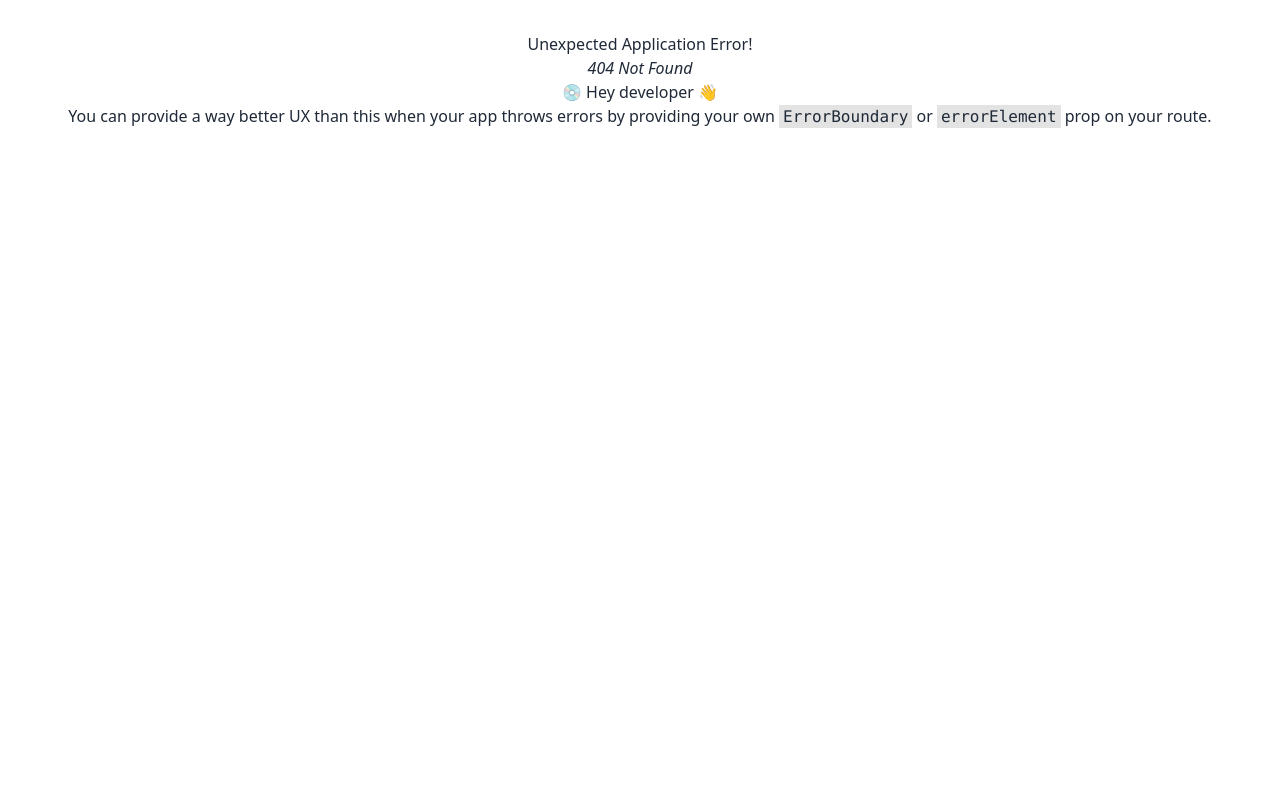
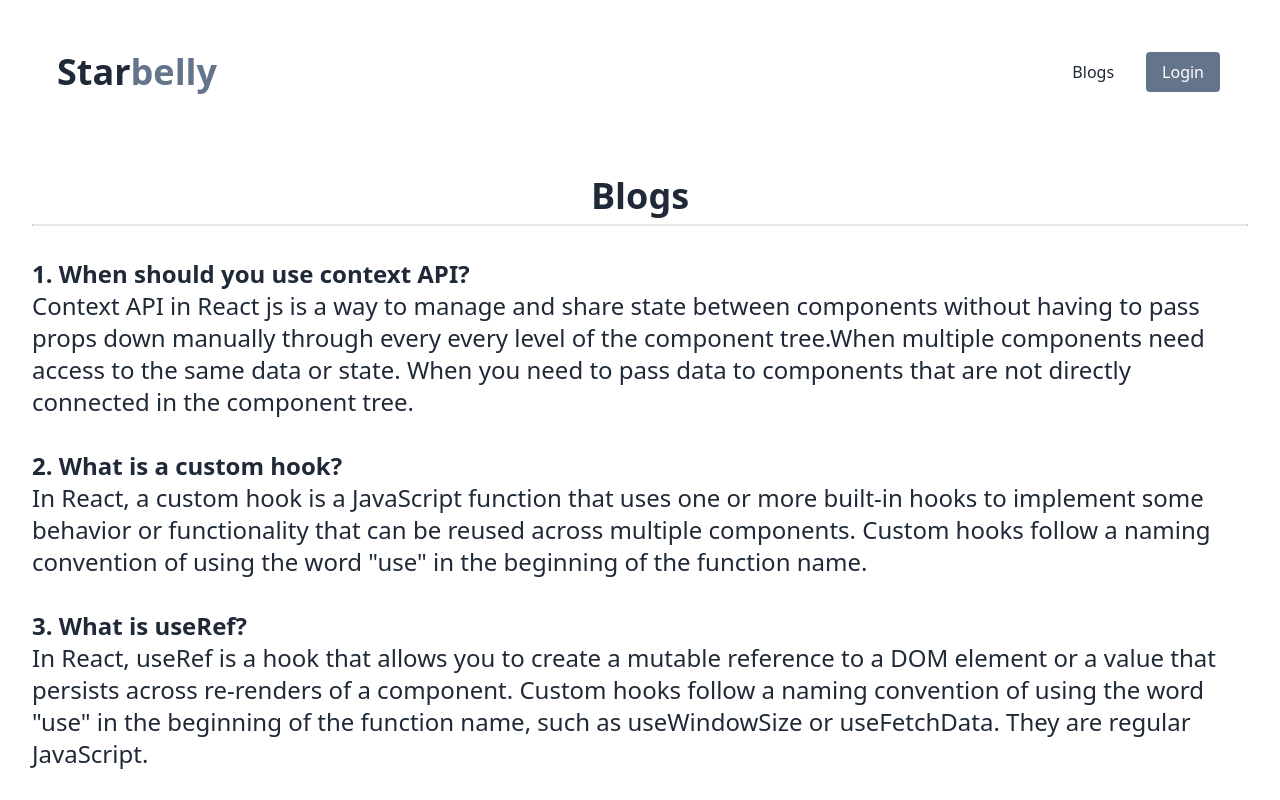
Before and after one commit to NafisAlMahmud/starbelly, a React (Vite) app: page /blogs in a window 1280 px wide. Before the commit this address had no page. Shown: the top 800 px of the page. Built offline with nearby package versions, Linux system fonts and the light colour scheme.

Commit message:
chef section done

```diff
--- /dev/null
+++ b/src/components/Home.jsx
@@ -0,0 +1,9 @@
+import React from "react";
+
+const Home = () => {
+  return <div>
+
+  </div>;
+};
+
+export default Home;
--- /dev/null
+++ b/src/layouts/Details.jsx
@@ -0,0 +1,14 @@
+import React from "react";
+import Header from "../pages/Shared/Header";
+import { Outlet } from "react-router-dom";
+import Footer from "../pages/Shared/Footer";
+
+const Details = () => {
+  return (
+    <div>
+      <Outlet></Outlet>
+    </div>
+  );
+};
+
+export default Details;
--- a/src/layouts/Main.jsx
+++ b/src/layouts/Main.jsx
@@ -3,13 +3,14 @@ import Header from "../pages/Shared/Header";
 import Footer from "../pages/Shared/Footer";
 import Home from "../pages/Home/Home";
 import AboutUs from "../pages/Home/AboutUs";
+import Chefs from "../pages/Home/Chefs";
+import { Outlet } from "react-router-dom";
 
 const Main = () => {
   return (
     <div>
       <Header></Header>
-      <Home></Home>
-      <AboutUs></AboutUs>
+      <Outlet></Outlet>
       <Footer></Footer>
     </div>
   );
--- /dev/null
+++ b/src/pages/Blogs/Blogs.jsx
@@ -0,0 +1,56 @@
+import React from "react";
+
+const Blogs = () => {
+  return (
+    <div>
+      <>
+        <div className="my-conntainer mt-16  mb-10">
+          <div className="blog-title">
+            <h2 className="text-center text-4xl font-semibold">Blogs</h2>
+          </div>
+          <div className="qna text-left text-2xl">
+            <div className="border border-x-yellow-500 mt-2"></div>
+            <h3 className="font-bold mt-8">
+              1. When should you use context API?
+            </h3>
+
+            <h2>
+              Context API in React js is a way to manage and share state between
+              components without having to pass props down manually through
+              every every level of the component tree.When multiple components
+              need access to the same data or state. When you need to pass data
+              to components that are not directly connected in the component
+              tree.
+            </h2>
+            <h3 className="font-bold mt-8">2. What is a custom hook?</h3>
+            <h2>
+              In React, a custom hook is a JavaScript function that uses one or
+              more built-in hooks to implement some behavior or functionality
+              that can be reused across multiple components. Custom hooks follow
+              a naming convention of using the word "use" in the beginning of
+              the function name.
+            </h2>
+            <h3 className="font-bold mt-8">3. What is useRef?</h3>
+            <h2>
+              In React, useRef is a hook that allows you to create a mutable
+              reference to a DOM element or a value that persists across
+              re-renders of a component. Custom hooks follow a naming convention
+              of using the word "use" in the beginning of the function name,
+              such as useWindowSize or useFetchData. They are regular
+              JavaScript.
+            </h2>
+            <h3 className="font-bold mt-8">4. What is useMemo? </h3>
+            <h2>
+              In React, useMemo is a hook that allows you to memoize the result
+              of a function, so that it is only re-computed when its
+              dependencies have changed. useMemo returns the previously computed
+              value, which can be useful for avoiding expensive computations.
+            </h2>
+          </div>
+        </div>
+      </>
+    </div>
+  );
+};
+
+export default Blogs;
--- /dev/null
+++ b/src/pages/Home/Chefs.jsx
@@ -0,0 +1,30 @@
+import React, { useEffect, useState } from "react";
+import { Link } from "react-router-dom";
+
+const Chefs = ({ chef }) => {
+  const { id, name, profile_picture, num_recipes, experiance } = chef;
+
+  return (
+    <div className="mt-20">
+      <div className="card w-96 bg-base-100 shadow-xl">
+        <figure>
+          <img className="h-80 " src={profile_picture} alt="Shoes" />
+        </figure>
+        <div className="card-body">
+          <h2 className="text-2xl font-bold">{name}</h2>
+          <p className="text-lg font-medium">
+            Numbers of recipes: {num_recipes}
+          </p>
+          <p className="text-lg font-medium"> Experience: {experiance}</p>
+          <div className="card-actions mx-auto">
+            <Link to={`/details/${id}`}>
+              <button className="btn">view recipe</button>
+            </Link>
+          </div>
+        </div>
+      </div>
+    </div>
+  );
+};
+
+export default Chefs;
--- a/src/pages/Home/Home.jsx
+++ b/src/pages/Home/Home.jsx
@@ -1,6 +1,20 @@
-import React from "react";
+import React, { useEffect, useState } from "react";
+import AboutUs from "./AboutUs";
+
+import { useLoaderData } from "react-router-dom";
+import Chefs from "./Chefs";
+import { data } from "autoprefixer";
 
 const Home = () => {
+  const [chefs, setChefs] = useState([]);
+
+  useEffect(() => {
+    fetch("http://localhost:5000/chefs")
+      .then((res) => res.json())
+      .then((data) => setChefs(data))
+      .catch((error) => console.error(error));
+  }, []);
+
   return (
     <div className=" mt-10">
       <div className="grid lg:grid-cols-2">
@@ -13,6 +27,15 @@ const Home = () => {
           </h2>
         </div>
       </div>
+      <AboutUs></AboutUs>
+      <div className="mt-20">
+        <h2 className="text-4xl font-bold">Our Chefs</h2>
+        <div className="grid lg:grid-cols-3">
+          {chefs.map((chef) => (
+            <Chefs chef={chef}></Chefs>
+          ))}
+        </div>
+      </div>
     </div>
   );
 };
--- /dev/null
+++ b/src/pages/Recipe/Recipe.jsx
@@ -0,0 +1,18 @@
+import React from "react";
+
+const Recipe = ({ recipe }) => {
+  const { name, description, image } = recipe;
+  return (
+    <div className="card w-72 bg-base-100 shadow-xl">
+      <figure className="px-10 pt-10">
+        <img src={image} alt="Shoes" className="rounded-xl w-28 h-28" />
+      </figure>
+      <div className="card-body items-center text-center">
+        <h2 className="card-title">{name}</h2>
+        <p>{description}</p>
+      </div>
+    </div>
+  );
+};
+
+export default Recipe;
--- a/src/pages/Shared/Header.jsx
+++ b/src/pages/Shared/Header.jsx
@@ -1,15 +1,29 @@
 import React from "react";
+import { Link } from "react-router-dom";
+import Blogs from "../Blogs/Blogs";
 
 const Header = () => {
   return (
     <div className="navbar bg-base-100">
       <div className="flex-1">
-        <a className="btn btn-ghost normal-case text-xl">Starbelly</a>
+        <Link to="/">
+          {" "}
+          <a className="btn btn-ghost normal-case text-4xl font-extrabold">
+            Star<span className="text-slate-500">belly</span>
+          </a>
+        </Link>
       </div>
       <div className="flex-none">
         <ul className="menu menu-horizontal px-1">
           <li>
-            <a>Item 3</a>
+            <Link to="blogs">Blogs</Link>
+          </li>
+          <li>
+            <Link>
+              <button className="px-4 py-2 bg-slate-500 text-white rounded">
+                Login
+              </button>
+            </Link>
           </li>
         </ul>
       </div>
--- /dev/null
+++ b/src/pages/SingleChefs/SingleChefs.jsx
@@ -0,0 +1,46 @@
+import React from "react";
+import { Link, useLoaderData } from "react-router-dom";
+import Recipe from "../Recipe/Recipe";
+
+const SingleChefs = () => {
+  const details = useLoaderData();
+  const {
+    id,
+    name,
+    profile_picture,
+    num_recipes,
+    experiance,
+    description,
+    signature_recipes,
+  } = details;
+
+  return (
+    <div className="my-20">
+      <div className="card lg:card-side bg-base-100">
+        <figure>
+          <img src={profile_picture} alt="Album" />
+        </figure>
+        <div className="card-body text-left">
+          <h2 className="card-title text-3xl font-semibold">{name}</h2>
+          <p className="text-base font-semibold mt-10">{description}</p>
+          <p className="text-base font-semibold">
+            Numbers of Recipe : {num_recipes}
+          </p>
+          <div className="card-actions justify-end">
+            <Link to="/">
+              <button className="btn btn-primary">Go beck</button>
+            </Link>
+          </div>
+        </div>
+      </div>
+      <h3 className="text-2xl font-bold mt-10">Signature Recipes</h3>
+      <div className="grid lg:grid-cols-3 mt-10">
+        {signature_recipes.map((recipe) => (
+          <Recipe recipe={recipe}></Recipe>
+        ))}
+      </div>
+    </div>
+  );
+};
+
+export default SingleChefs;
--- a/src/routes/Routes.jsx
+++ b/src/routes/Routes.jsx
@@ -1,6 +1,9 @@
 import { createBrowserRouter } from "react-router-dom";
 import Main from "../layouts/Main";
 import Home from "../pages/Home/Home";
+import Blogs from "../pages/Blogs/Blogs";
+import SingleChefs from "../pages/SingleChefs/SingleChefs";
+import Details from "../layouts/Details";
 
 const router = createBrowserRouter([
   {
@@ -11,6 +14,22 @@ const router = createBrowserRouter([
         path: "/",
         element: <Home></Home>,
       },
+      {
+        path: "/blogs",
+        element: <Blogs></Blogs>,
+      },
+      {
+        path: "details",
+        element: <Details></Details>,
+        children: [
+          {
+            path: ":id",
+            element: <SingleChefs></SingleChefs>,
+            loader: ({ params }) =>
+              fetch(`http://localhost:5000/chefs/${params.id}`),
+          },
+        ],
+      },
     ],
   },
 ]);
```
